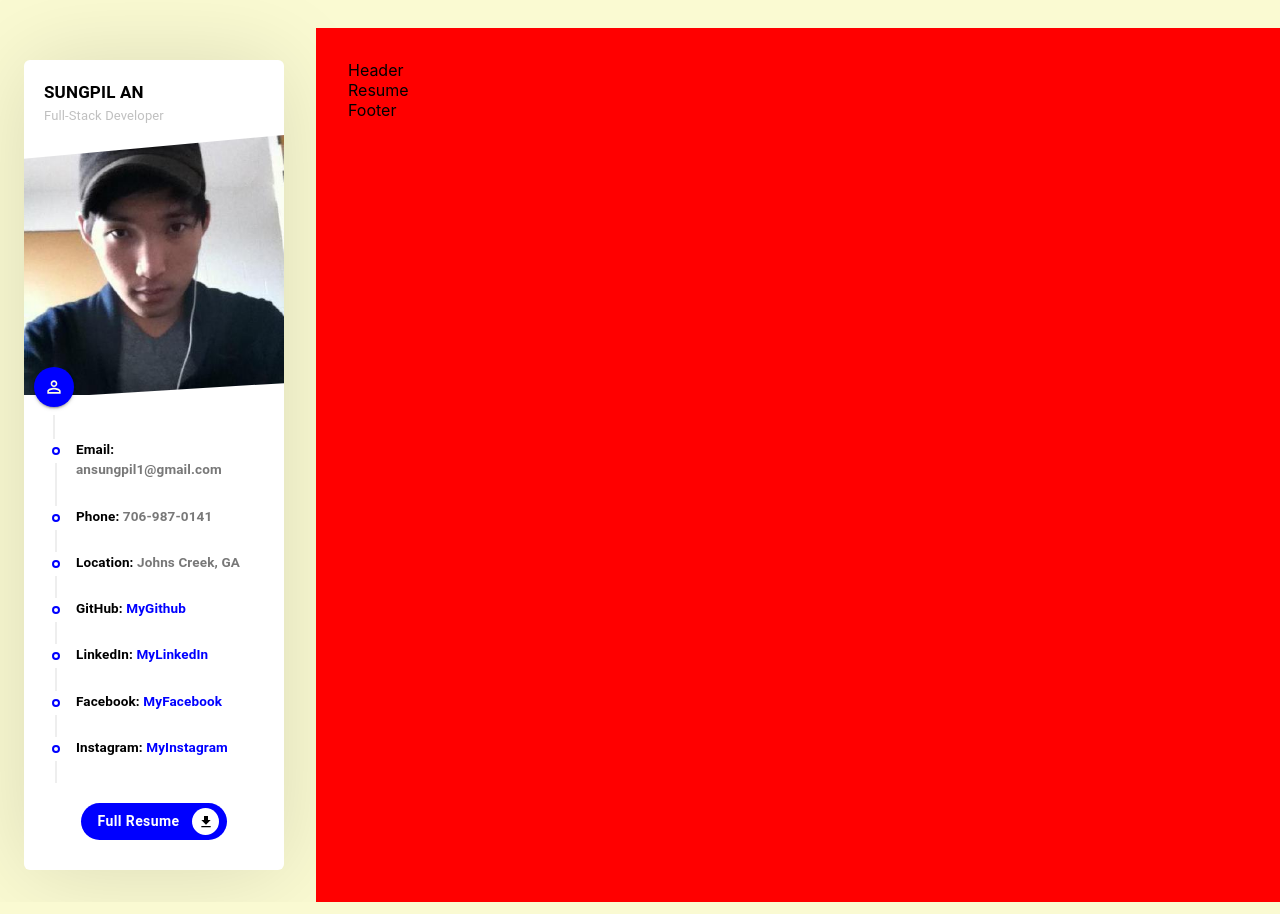
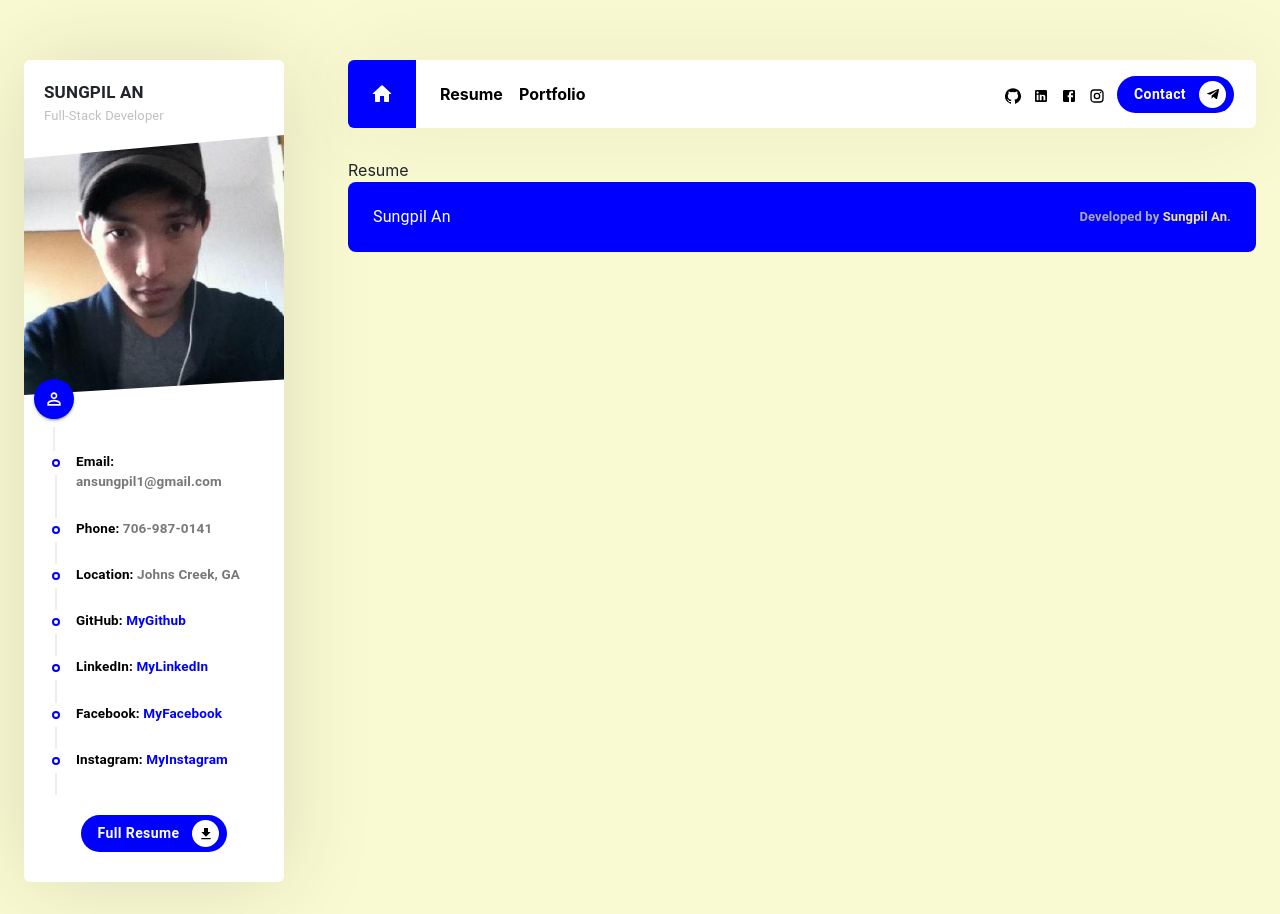
Before and after one commit to ahnlok/react-portfolio, a React (Create React App) app: page / in a window 1280 px wide. Built offline with nearby package versions, Linux system fonts and the light colour scheme.

Commit message:
Added header and footer

```diff
--- a/package.json
+++ b/package.json
@@ -9,7 +9,9 @@
     "@testing-library/jest-dom": "^5.11.9",
     "@testing-library/react": "^11.2.5",
     "@testing-library/user-event": "^12.7.1",
+    "bootstrap": "^4.6.0",
     "react": "^17.0.1",
+    "react-bootstrap": "^1.5.0",
     "react-dom": "^17.0.1",
     "react-router-dom": "^5.2.0",
     "react-scripts": "4.0.2",
--- a/src/App.js
+++ b/src/App.js
@@ -20,9 +20,9 @@ function App() {
          <Profile />
        </Grid>
 
-       <Grid item xs style={{backgroundColor: 'red'}}>
+       <Grid item xs>
+         <Router>
          <Header />
-         <Router>
            {/* Switch */}
            <Switch>
             {/* Route path for portfolio */}
--- /dev/null
+++ b/src/components/Footer/Footer.css
@@ -0,0 +1,28 @@
+.footer {
+    background-color: blue;
+    color: white;
+    font-weight: bold;
+    display: flex;
+    flex-wrap: wrap;
+    align-items: center;
+    justify-content: space-between;
+    min-height: 70px;
+    border-radius: 8px;
+    padding: 20px 25px;
+}
+.footer .footer_left {
+    font-weight: bold;
+}
+
+.footer .footer_copyright {
+    font-size: small;
+    text-align: end;
+    color: darkgrey;
+    font-weight: 700;
+}
+
+.footer .footer_copyright > a {
+    text-decoration: none !important;
+    color: khaki;
+    font-weight: 700;
+}
--- a/src/components/Footer/Footer.js
+++ b/src/components/Footer/Footer.js
@@ -1,9 +1,22 @@
-import React from 'react'
+import { Typography } from '@material-ui/core';
+import React from 'react';
+import './Footer.css';
+import resumeData from '../../utils/resumeData';
 
 const Footer = () => {
     return (
-        <div>
-            Footer
+        <div className='footer'>
+            <div className="footer_left">
+                <Typography className='footer_name'>
+                   {resumeData.name}
+                </Typography>
+            </div>
+            <div className="footer_right">
+                <Typography className='footer_copyright'>
+                    Developed by <a href= "https://github.com/ahnlok" target='_blank'>Sungpil An</a>.
+
+                </Typography>
+            </div>
         </div>
     )
 }
--- /dev/null
+++ b/src/components/Header/Header.css
@@ -0,0 +1,51 @@
+.header {
+    margin-bottom: 30px !important;
+    background-color: white !important;
+    padding: 0 22px 0 0 !important;
+    border-radius: 6px !important;
+    box-shadow: 0px 2px 92px 0px rgba(0, 0, 0, 0.07) !important;
+}
+
+.header .header_navlink {
+    padding: 0;
+}
+
+.header .header_link {
+    font-weight: bold;
+    color: black !important;
+}
+
+.header .header_link:hover {
+    color: var(--main-color) !important;
+}
+
+.header .header_link_active {
+    font-weight: 500;
+    color: var(--main-color) !important;
+}
+
+.header .header_home {
+    background-color: var(--main-color);
+    color: white;
+    padding: 22px;
+    display: flex;
+    justify-content: center;
+    align-items: center;
+    border-top-left-radius: 6px;
+    border-bottom-left-radius: 6px;
+}
+
+.header .header_left {
+    margin-right: auto;
+}
+
+.header .header_right {
+    display: flex !important;
+    align-items: center !important;
+}
+
+.header .header_right > a > .MuiSvgIcon-root {
+    font-size: 16px !important;
+    margin-right: 12px;
+    color: black;
+}
--- a/src/components/Header/Header.js
+++ b/src/components/Header/Header.js
@@ -1,11 +1,68 @@
-import React from 'react'
+import React from 'react';
+import {
+    Button,
+    Form,
+    FormControl,
+    Nav,
+    Navbar,
+    NavDropdown,
+} from 'react-bootstrap';
+import 'bootstrap/dist/css/bootstrap.min.css';
+import {
+    HomeRounded,
+    SchoolRounded,
+    WorkRounded,
+    Facebook,
+    LinkedIn,
+    GitHub,
+    Instagram,
+    Telegram,
+} from '@material-ui/icons';
+import { Link, NavLink, withRouter } from 'react-router-dom';
+import resumeData from '../../utils/resumeData';
+import CustomButton from '../Button/Button';
+import './Header.css';
 
-const Header = () => {
+const Header = (props) => {
+    const pathName = props?.location?.pathName;
+
     return (
-        <div>
-            Header
-        </div>
+      <Navbar expand='lg' sticky='top' className='header'>
+          {/* Home Link */}
+          <Nav.Link as={NavLink} to='/' className='header_navlink'>
+              <Navbar.Brand className='header_home'>
+                  <HomeRounded />
+              </Navbar.Brand>
+          </Nav.Link>
+            <Navbar.Toggle />
+
+            <Navbar.Collapse>
+                <Nav className='header_left'>
+                {/* Resume Link*/}
+                    <Nav.Link
+                        as={NavLink}
+                        to='/'
+                        className={pathName == '/' ? 'header_link_active' : 'header_link'}>
+                        Resume
+                    </Nav.Link>
+                {/* Portfolio Link */}
+                    <Nav.Link
+                        as={NavLink}
+                        to='/portfolio'
+                        className={pathName == '/portfolio' ? 'header_link_active' : 'header_link'}>
+                        Portfolio
+                    </Nav.Link>
+                </Nav>
+
+                <div className='header_right'>
+                    {Object.keys(resumeData.socials).map(key => (
+                        <a href={resumeData.socials[key].link} target='_blank'>{resumeData.socials[key].icon}</a>
+                    ))}
+                    <CustomButton text={'Contact'} icon={<Telegram />} />
+                </div>
+            </Navbar.Collapse>
+      </Navbar>
     )
 }
 
-export default Header
+export default withRouter(Header);
--- a/src/components/Profile/Profile.js
+++ b/src/components/Profile/Profile.js
@@ -62,7 +62,7 @@ const Profile = () => {
                     ))}
                 </CustomTimeline>
 
-               <div className='button_container'>
+               <div className='button_container' style={{display: 'flex'}}>
 
                <CustomButton text={'Full Resume'} icon={<GetAppIcon />} />
                </div>
--- a/src/index.css
+++ b/src/index.css
@@ -8,7 +8,7 @@ body {
     -webkit-font-smoothing: antialiased;
     -moz-osx-font-smoothing: grayscale;
     background: white;
-    overflow: hidden;
+    overflow-x: hidden;
     background: lightgoldenrodyellow;
 }
 
```
Also changed, not shown: 1 other file (tests, documents, lock files or other folders).
